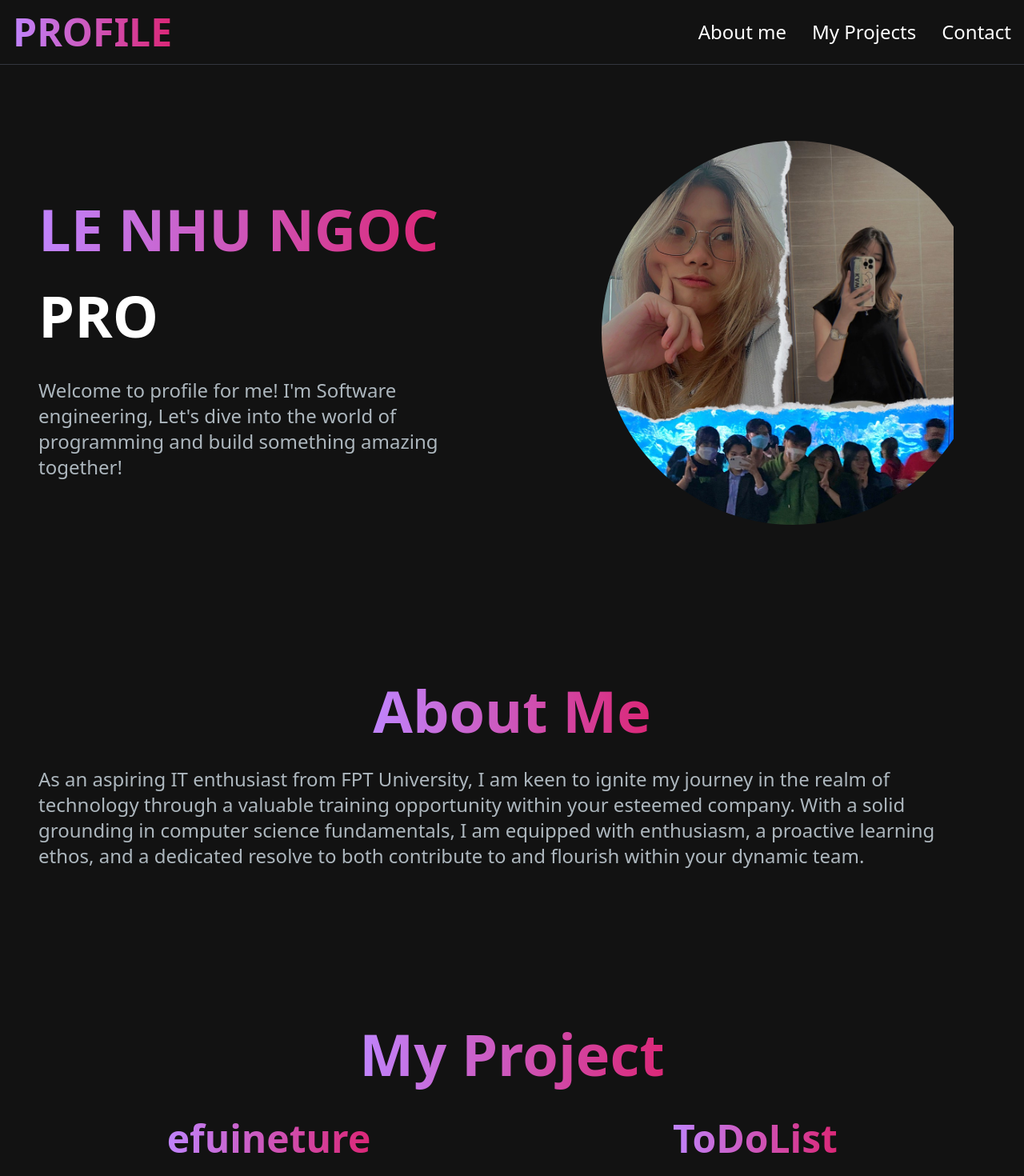
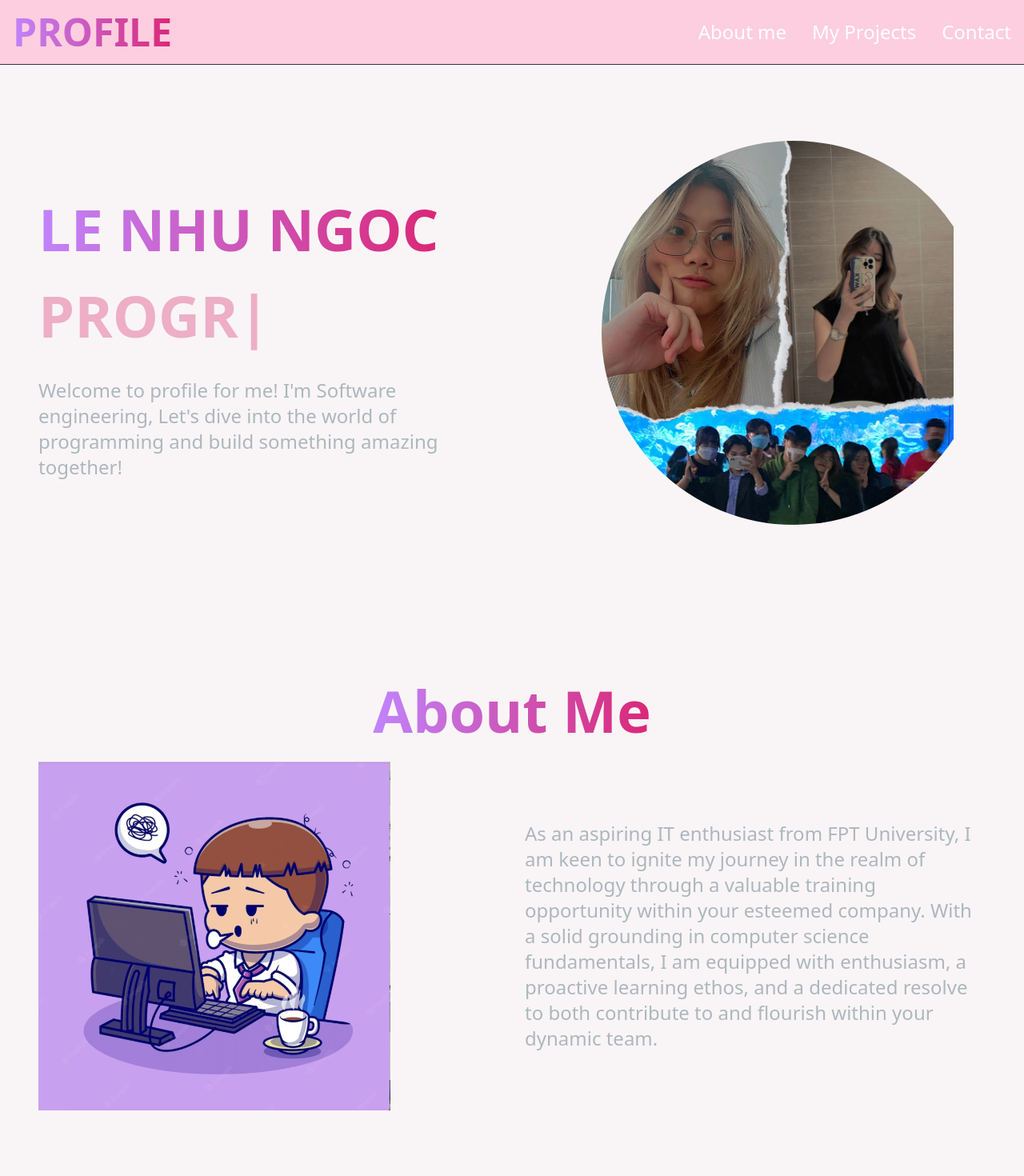
Before and after one commit to LeNhuNgoc-Len/my-profiles, a Next.js app: page / in a window 1280 px wide. Shown: the top 1470 px of the page at 80% size. Built offline with nearby package versions, Linux system fonts and the light colour scheme.

Commit message:
update css and images about

```diff
--- a/src/components/Navbar.tsx
+++ b/src/components/Navbar.tsx
@@ -3,7 +3,7 @@ import React from "react";
 
 const Navbar = () => {
   return (
-    <nav className="fixed w-full top-0 left-0 right-0 z-10 bg-[#121212] bg-opacity-100 border-b border-[#33353F]">
+    <nav className="fixed w-full top-0 left-0 right-0 z-10 bg-[#FDCEDF] bg-opacity-100 border-b border-[#33353F]">
       <div className="container mx-auto flex items-center justify-between px-4 py-2 lg:py-4">
         <span className="text-3xl md:text-5xl font-bold text-transparent bg-clip-text bg-gradient-to-r from-purple-400 to-pink-600">
           PROFILE
--- a/src/components/Sections.tsx
+++ b/src/components/Sections.tsx
@@ -5,10 +5,10 @@ import data from "../data/profile.json";
 
 const Sections = () => {
     return (
-        <div className="lg:py-16">
+        <div className="lg:py-16 ">
             <div className="grid grid-cols-1 lg:grid-cols-2 gap-8 items-center">
                 <div className="space-y-6">
-                    <h1 className="text-white mb-4 text-4xl sm:text-5xl lg:text-7xl lg:leading-normal font-extrabold">
+                    <h1 className="text-[#edaec6] mb-4 text-4xl sm:text-5xl lg:text-7xl lg:leading-normal font-extrabold">
                         <span className="text-transparent bg-clip-text bg-gradient-to-r from-purple-400 to-pink-600">
                             {data.name}
                         </span>
@@ -46,14 +46,24 @@ const Sections = () => {
                 </div>
             </div>
             <div className="my-6 lg:my-12">
-                <h1 className="text-white mb-4 text-4xl sm:text-5xl lg:text-7xl lg:leading-normal font-extrabold text-center mt-[15%]">
+                <h1 className="text-white mb-4 text-4xl sm:text-5xl lg:text-7xl lg:leading-normal font-extrabold text-center mt-[15%] mb-[10px]">
                     <span className="text-transparent bg-clip-text bg-gradient-to-r from-purple-400 to-pink-600">
                         About Me
                     </span>
                 </h1>
+                <div className="grid grid-cols-1 lg:grid-cols-2 gap-8 items-center">
+                        <Image
+                            src="/images/Ảnh màn hình 2023-07-15 lúc 08.39.25.png"
+                            alt="avatar image"
+                            className="object-cover"
+                            width={440}
+                            height={440}
+                        />
+
                 <p className="text-[#ADB7BE] text-lg sm:text-xl lg:text-2xl text-center lg:text-left">
                     {data.content}
                 </p>
+                </div>
             </div>
             <h1 className="text-white mb-4 text-4xl sm:text-5xl lg:text-7xl lg:leading-normal font-extrabold text-center mt-[15%]">
                 <span className="text-transparent bg-clip-text bg-gradient-to-r from-purple-400 to-pink-600">
--- a/src/pages/index.tsx
+++ b/src/pages/index.tsx
@@ -4,7 +4,7 @@ import Navbar from "../components/Navbar";
 
 export default function Home() {
   return (
-    <main className="flex min-h-screen flex-col bg-[#121212]">
+    <main className="flex flex-col bg-[#F9F5F6]">
       <Navbar />
       <div className="container mt-24 mx-auto px-12 py-4">
         <Sections />
```
Also changed, not shown: public/images/Ảnh màn hình 2023-07-15 lúc 08.39.25.png (added).
